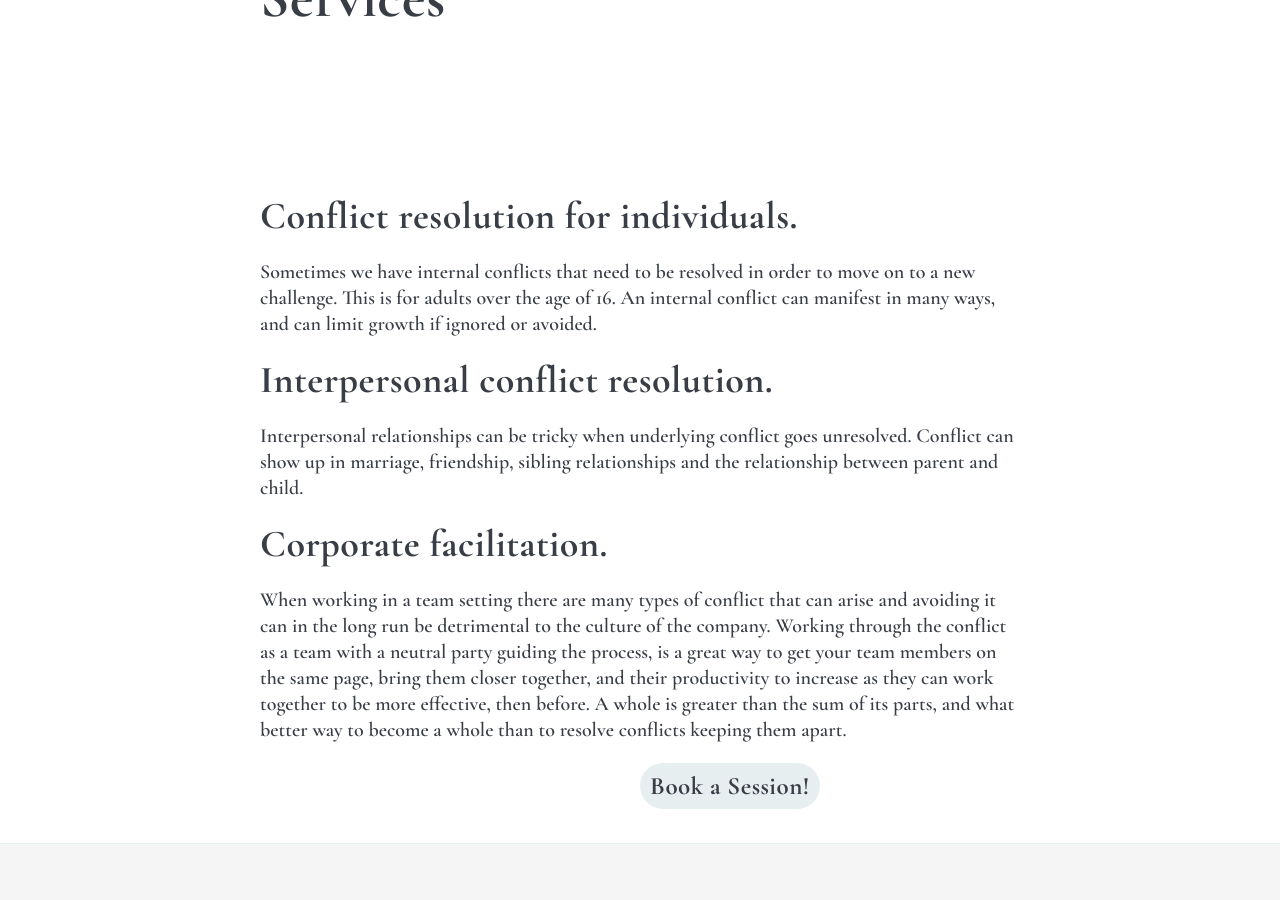
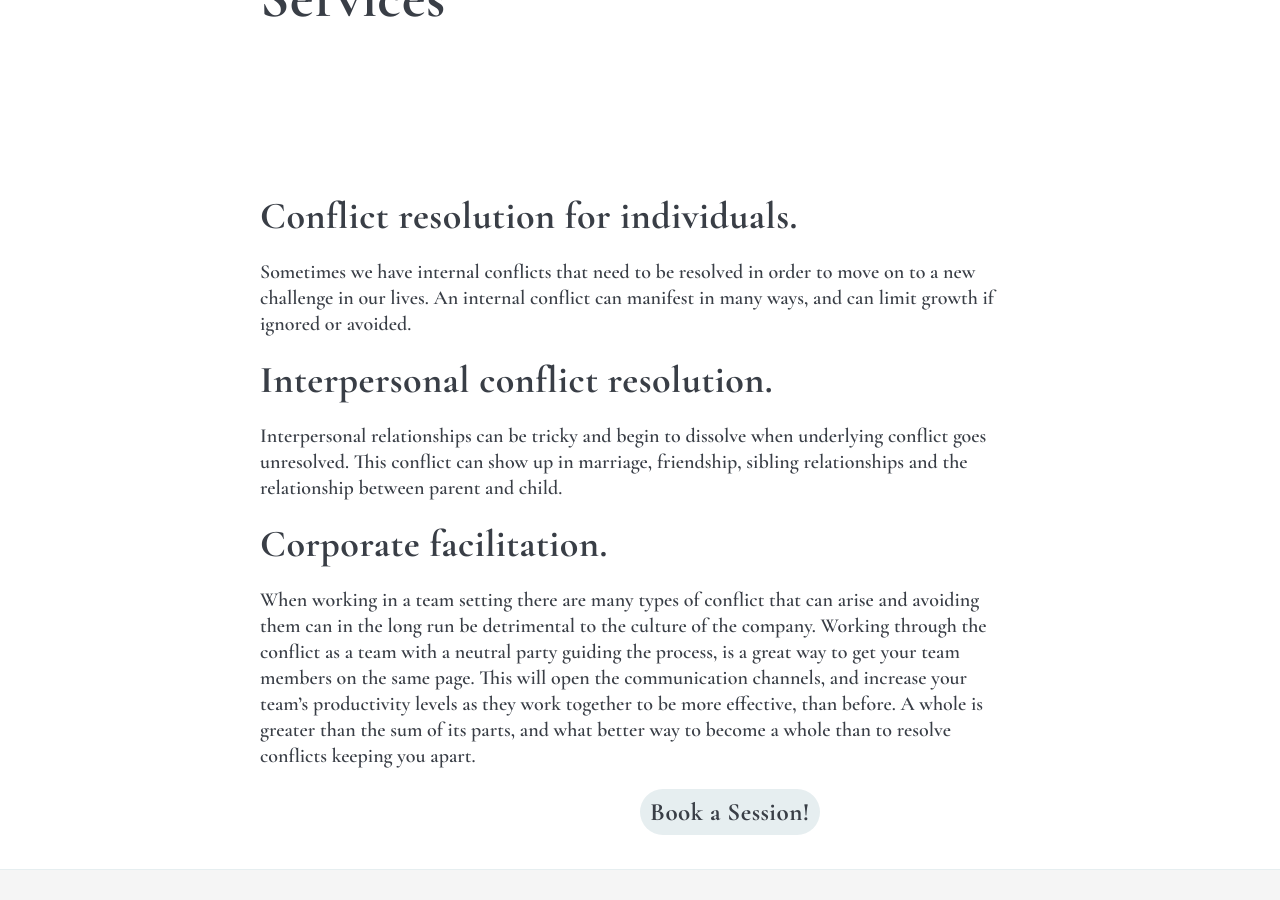
Before and after one commit to agentvic/agentvic.github.io, a Jekyll site: the page built from _pages/services.md, in a window 1280 px wide and 900 px high, scrolled down 218 px. Built offline with Jekyll 4.4.1, drawn with Linux system fonts in a browser that asks for light colours; nearby versions of some CDN libraries.

Commit message:
services

```diff
--- a/_pages/services.md
+++ b/_pages/services.md
@@ -6,15 +6,15 @@ permalink: /services/
 
 ## Conflict resolution for individuals.
 
-Sometimes we have internal conflicts that need to be resolved in order to move on to a new challenge. This is for adults over the age of 16. An internal conflict can manifest in many ways, and can limit growth if ignored or avoided.
+Sometimes we have internal conflicts that need to be resolved in order to move on to a new challenge in our lives. An internal conflict can manifest in many ways, and can limit growth if ignored or avoided.
 
 ## Interpersonal conflict resolution.
 
-Interpersonal relationships can be tricky when underlying conflict goes unresolved. Conflict can show up in marriage, friendship, sibling relationships and the relationship between parent and child.
+Interpersonal relationships can be tricky and begin to dissolve when underlying conflict goes unresolved. This conflict can show up in marriage, friendship, sibling relationships and the relationship between parent and child.
 
 ## Corporate facilitation.
 
-When working in a team setting there are many types of conflict that can arise and avoiding it can in the long run be detrimental to the culture of the company.  Working through the conflict as a team with a neutral party guiding the process, is a great way to get your team members on the same page, bring them closer together, and their productivity to increase as they can work together to be more effective, then before. A whole is greater than the sum of its parts, and what better way to become a whole than to resolve conflicts keeping them apart.
+When working in a team setting there are many types of conflict that can arise and avoiding them can in the long run be detrimental to the culture of the company. Working through the conflict as a team with a neutral party guiding the process, is a great way to get your team members on the same page. This will open the communication channels, and increase your team’s productivity levels as they work together to be more effective, than before. A whole is greater than the sum of its parts, and what better way to become a whole than to resolve conflicts keeping you apart.
 
 <div class="button-place">
 <a href="#" class="bookme">Book a Session!</a>
```
